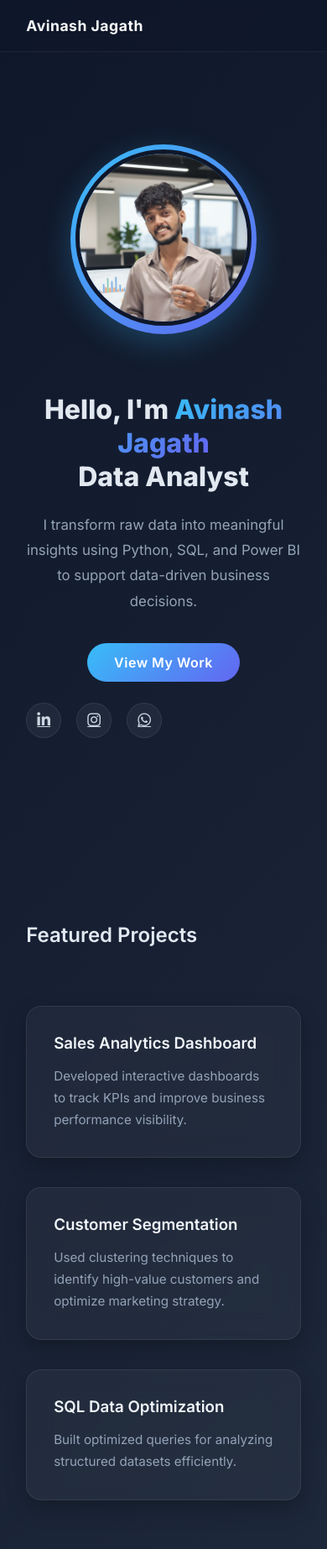
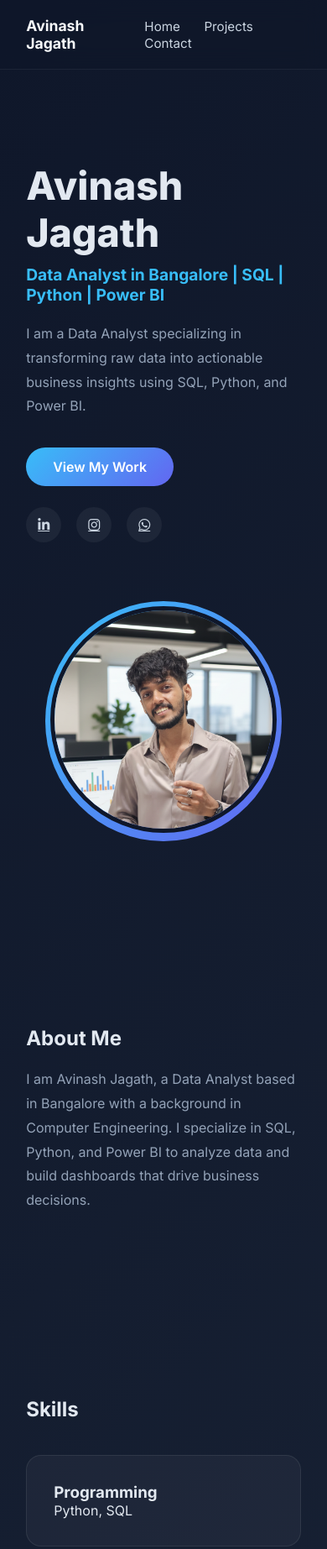
Before and after one commit to Avinashjagath/avinash, a plain HTML site: page index.html in a window 390 px wide. Shown: the top 1845 px of the page at 84% size. Drawn offline with Linux system fonts and the light colour scheme.

Commit message:
Update index.html

```diff
--- a/index.html
+++ b/index.html
@@ -3,202 +3,48 @@
 <head>
 <meta charset="UTF-8">
 <meta name="viewport" content="width=device-width, initial-scale=1.0">
-<title>Avinash Jagath | Data Analyst</title>
+
+<title>Avinash Jagath | Data Analyst in Bangalore | SQL Python Power BI Portfolio</title>
+
+<meta name="description" content="Avinash Jagath is a Data Analyst based in Bangalore specializing in SQL, Python, and Power BI. Explore data analytics projects, dashboards, and insights.">
+<meta name="keywords" content="Avinash Jagath, Data Analyst Bangalore, SQL Analyst, Python Data Analyst, Power BI Portfolio India">
+<meta name="author" content="Avinash Jagath">
+
+<link rel="canonical" href="https://avinashjagath.github.io/avinash/">
+
 <link href="https://fonts.googleapis.com/css2?family=Inter:wght@400;500;600;700;800&display=swap" rel="stylesheet">
+<link rel="stylesheet" href="https://cdnjs.cloudflare.com/ajax/libs/font-awesome/6.5.0/css/all.min.css">
 
 <style>
 *{margin:0;padding:0;box-sizing:border-box;font-family:'Inter',sans-serif}
-
-body{
-    background:linear-gradient(135deg,#0f172a,#1e293b);
-    color:#e2e8f0;
-}
-
-header{
-    position:sticky;
-    top:0;
-    display:flex;
-    justify-content:space-between;
-    align-items:center;
-    padding:20px 8%;
-    backdrop-filter:blur(14px);
-    background:rgba(15,23,42,0.75);
-    border-bottom:1px solid rgba(255,255,255,0.06);
-}
-
-header h2{
-    font-weight:700;
-    font-size:1.1rem;
-    letter-spacing:0.5px;
-    color:#f8fafc;
-}
-
-nav a{
-    text-decoration:none;
-    margin-left:24px;
-    color:#cbd5e1;
-    font-size:0.95rem;
-    transition:0.3s ease;
-}
-
+body{background:linear-gradient(135deg,#0f172a,#1e293b);color:#e2e8f0}
+header{position:sticky;top:0;display:flex;justify-content:space-between;align-items:center;padding:20px 8%;backdrop-filter:blur(14px);background:rgba(15,23,42,0.75);border-bottom:1px solid rgba(255,255,255,0.06)}
+header h2{font-weight:700;font-size:1.1rem;color:#f8fafc}
+nav a{text-decoration:none;margin-left:24px;color:#cbd5e1;font-size:0.95rem}
 nav a:hover{color:#38bdf8}
-
 section{padding:110px 8%}
 
-.hero{
-    display:flex;
-    align-items:center;
-    justify-content:space-between;
-    flex-wrap:wrap;
-    gap:70px;
-}
+.hero{display:flex;align-items:center;justify-content:space-between;flex-wrap:wrap;gap:70px}
+.hero-text{flex:1;min-width:280px}
+.hero-text h1{font-size:2.9rem;font-weight:800;margin-bottom:10px}
+.hero-text h2{font-size:1.2rem;color:#38bdf8;margin-bottom:20px}
+.hero-text p{color:#94a3b8;line-height:1.8;max-width:520px}
 
-.hero-text{flex:1;min-width:280px}
+.cta-btn{margin-top:35px;display:inline-block;padding:13px 32px;border-radius:40px;background:linear-gradient(135deg,#38bdf8,#6366f1);color:white;text-decoration:none;font-weight:600}
 
-.hero-text h1{
-    font-size:2.9rem;
-    font-weight:800;
-    line-height:1.25;
-    margin-bottom:22px;
-}
+.social-icons{margin-top:25px;display:flex;gap:18px}
+.social-icons a{width:42px;height:42px;display:flex;align-items:center;justify-content:center;border-radius:50%;background:rgba(255,255,255,0.05);color:#cbd5e1}
+.social-icons a:hover{background:linear-gradient(135deg,#38bdf8,#6366f1);color:white}
 
-.hero-text span{
-    background:linear-gradient(135deg,#38bdf8,#6366f1);
-    -webkit-background-clip:text;
-    -webkit-text-fill-color:transparent;
-}
+.profile-photo{flex:1;display:flex;justify-content:center}
+.profile-wrapper{padding:6px;border-radius:50%;background:linear-gradient(135deg,#38bdf8,#6366f1)}
+.profile-photo img{width:270px;height:270px;border-radius:50%;border:5px solid #0f172a}
 
-.hero-text p{
-    font-size:1.05rem;
-    color:#94a3b8;
-    line-height:1.8;
-    max-width:520px;
-}
+.cards{display:grid;grid-template-columns:repeat(auto-fit,minmax(280px,1fr));gap:35px;margin-top:40px}
+.card{padding:32px;border-radius:18px;background:rgba(255,255,255,0.04);border:1px solid rgba(255,255,255,0.08)}
 
-.cta-btn{
-    margin-top:35px;
-    display:inline-block;
-    padding:13px 32px;
-    border-radius:40px;
-    background:linear-gradient(135deg,#38bdf8,#6366f1);
-    color:white;
-    text-decoration:none;
-    font-weight:600;
-    letter-spacing:0.5px;
-    transition:all 0.3s ease;
-}
-
-.cta-btn:hover{
-    transform:translateY(-4px);
-    box-shadow:0 12px 30px rgba(99,102,241,0.35);
-}
-
-.social-icons{
-    margin-top:25px;
-    display:flex;
-    gap:18px;
-}
-
-.social-icons a{
-    width:42px;
-    height:42px;
-    display:flex;
-    align-items:center;
-    justify-content:center;
-    border-radius:50%;
-    background:rgba(255,255,255,0.05);
-    border:1px solid rgba(255,255,255,0.08);
-    color:#cbd5e1;
-    font-size:18px;
-    transition:all 0.3s ease;
-}
-
-.social-icons a:hover{
-    transform:translateY(-5px);
-    background:linear-gradient(135deg,#38bdf8,#6366f1);
-    color:white;
-    box-shadow:0 10px 25px rgba(99,102,241,0.4);
-}
-
-.profile-photo{
-    flex:1;
-    display:flex;
-    justify-content:center;
-}
-
-.profile-wrapper{
-    padding:6px;
-    border-radius:50%;
-    background:linear-gradient(135deg,#38bdf8,#6366f1);
-    box-shadow:0 10px 35px rgba(56,189,248,0.25);
-}
-
-.profile-photo img{
-    width:270px;
-    height:270px;
-    object-fit:cover;
-    border-radius:50%;
-    border:5px solid #0f172a;
-    transition:0.4s ease;
-}
-
-.profile-photo img:hover{
-    transform:scale(1.05);
-}
-
-.cards{
-    display:grid;
-    grid-template-columns:repeat(auto-fit,minmax(280px,1fr));
-    gap:35px;
-    margin-top:70px;
-}
-
-.card{
-    padding:32px;
-    border-radius:18px;
-    backdrop-filter:blur(16px);
-    background:rgba(255,255,255,0.04);
-    border:1px solid rgba(255,255,255,0.08);
-    box-shadow:0 10px 25px rgba(0,0,0,0.25);
-    transition:all 0.35s ease;
-    transform:translateY(40px);
-    opacity:0;
-}
-
-.card.show{transform:translateY(0);opacity:1}
-
-.card:hover{
-    transform:translateY(-8px);
-    box-shadow:0 18px 45px rgba(0,0,0,0.4);
-}
-
-.card h3{margin-bottom:15px;font-weight:600;color:#f1f5f9}
-
-.card p{font-size:0.95rem;color:#94a3b8;line-height:1.7}
-
-footer{
-    text-align:center;
-    padding:35px;
-    background:rgba(15,23,42,0.9);
-    font-size:0.85rem;
-    color:#64748b;
-    margin-top:40px;
-}
-
-@media(max-width:900px){
-    .hero{flex-direction:column-reverse;text-align:center}
-    .hero-text p{margin:auto}
-}
-
-@media(max-width:480px){
-    nav{display:none}
-    .hero-text h1{font-size:2rem}
-    .profile-photo img{width:210px;height:210px}
-}
-
+footer{text-align:center;padding:35px;background:rgba(15,23,42,0.9);font-size:0.85rem;color:#64748b}
 </style>
-<!-- Font Awesome Icons -->
-<link rel="stylesheet" href="https://cdnjs.cloudflare.com/ajax/libs/font-awesome/6.5.0/css/all.min.css">
 </head>
 
 <body>
@@ -213,68 +59,98 @@ footer{
 </header>
 
 <section class="hero">
-
 <div class="hero-text">
-<h1>Hello, I'm <span>Avinash Jagath</span><br>Data Analyst</h1>
-<p>I transform raw data into meaningful insights using Python, SQL, and Power BI to support data-driven business decisions.</p>
+<h1>Avinash Jagath</h1>
+<h2>Data Analyst in Bangalore | SQL | Python | Power BI</h2>
+<p>I am a Data Analyst specializing in transforming raw data into actionable business insights using SQL, Python, and Power BI.</p>
 <a href="#projects" class="cta-btn">View My Work</a>
 
 <div class="social-icons">
-    <a href="https://www.linkedin.com/in/avinashjagath/" target="_blank">
-        <i class="fab fa-linkedin-in"></i>
-    </a>
-    <a href="https://www.instagram.com/av_xsh" target="_blank">
-        <i class="fab fa-instagram"></i>
-    </a>
-    <a href="https://wa.me/919645435505" target="_blank">
-        <i class="fab fa-whatsapp"></i>
-    </a>
+<a href="https://www.linkedin.com/in/avinashjagath/" target="_blank"><i class="fab fa-linkedin-in"></i></a>
+<a href="https://www.instagram.com/av_xsh" target="_blank"><i class="fab fa-instagram"></i></a>
+<a href="https://wa.me/919645435505" target="_blank"><i class="fab fa-whatsapp"></i></a>
 </div>
 </div>
 
 <div class="profile-photo">
 <div class="profile-wrapper">
-<img src="profile.png" alt="Avinash Jagath Profile Photo">
+<img src="profile.png" alt="Avinash Jagath Data Analyst Bangalore">
 </div>
 </div>
-
 </section>
 
+<!-- ABOUT -->
+<section>
+<h2>About Me</h2>
+<p style="max-width:700px;color:#94a3b8;line-height:1.8;margin-top:20px">
+I am Avinash Jagath, a Data Analyst based in Bangalore with a background in Computer Engineering. I specialize in SQL, Python, and Power BI to analyze data and build dashboards that drive business decisions.
+</p>
+</section>
+
+<!-- SKILLS -->
+<section>
+<h2>Skills</h2>
+<div class="cards">
+<div class="card"><h3>Programming</h3><p>Python, SQL</p></div>
+<div class="card"><h3>Visualization</h3><p>Power BI, Excel</p></div>
+<div class="card"><h3>Concepts</h3><p>Data Cleaning, Analysis, Dashboarding</p></div>
+</div>
+</section>
+
+<!-- PROJECTS -->
 <section id="projects">
-<h2 style="margin-bottom:25px;font-weight:600">Featured Projects</h2>
+<h2>Projects</h2>
 <div class="cards">
 
 <div class="card">
 <h3>Sales Analytics Dashboard</h3>
-<p>Developed interactive dashboards to track KPIs and improve business performance visibility.</p>
+<p>Tools: Power BI<br>Improved reporting efficiency and tracked KPIs for business insights.</p>
 </div>
 
 <div class="card">
 <h3>Customer Segmentation</h3>
-<p>Used clustering techniques to identify high-value customers and optimize marketing strategy.</p>
+<p>Tools: Python<br>Used clustering techniques to identify high-value customers.</p>
 </div>
 
 <div class="card">
-<h3>SQL Data Optimization</h3>
-<p>Built optimized queries for analyzing structured datasets efficiently.</p>
+<h3>SQL Optimization</h3>
+<p>Tools: SQL<br>Optimized queries to improve performance and reporting speed.</p>
 </div>
 
 </div>
+</section>
+
+<!-- WHY HIRE ME -->
+<section>
+<h2>Why Hire Me</h2>
+<div class="cards">
+<div class="card"><p>Strong SQL & analytical skills</p></div>
+<div class="card"><p>Business-focused insights</p></div>
+<div class="card"><p>Fast learner</p></div>
+</div>
+</section>
+
+<!-- TOOLS -->
+<section>
+<h2>Tools & Technologies</h2>
+<p style="color:#94a3b8;margin-top:20px">
+SQL • Python • Power BI • Excel • Pandas
+</p>
+</section>
+
+<!-- CONTACT -->
+<section id="contact">
+<h2>Contact</h2>
+<p style="color:#94a3b8;margin-top:20px">
+Email: avinashjgth@gmail.com<br>
+Phone: +91 9645435505<br>
+Location: Bangalore, India
+</p>
 </section>
 
 <footer>
 © 2026 Avinash Jagath | Data Analyst Portfolio
 </footer>
 
-<script>
-const cards=document.querySelectorAll('.card');
-const observer=new IntersectionObserver(entries=>{
-entries.forEach(entry=>{
-if(entry.isIntersecting){entry.target.classList.add('show');}
-});
-},{threshold:0.2});
-cards.forEach(card=>observer.observe(card));
-</script>
-
 </body>
 </html>
```
